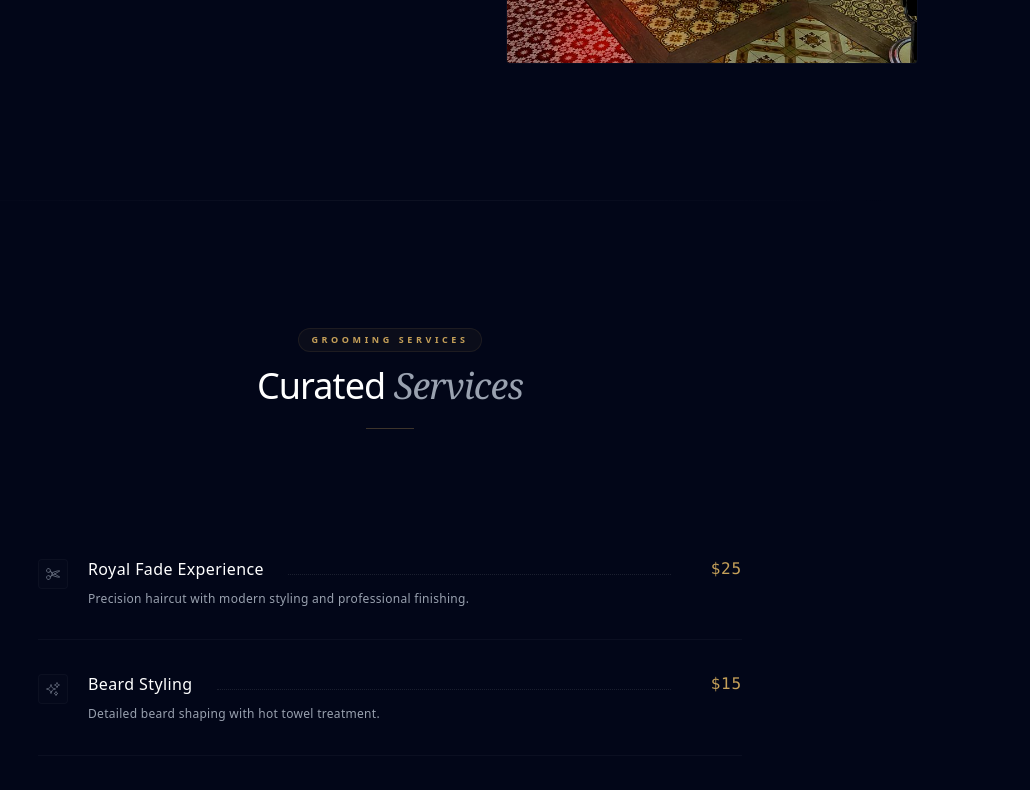
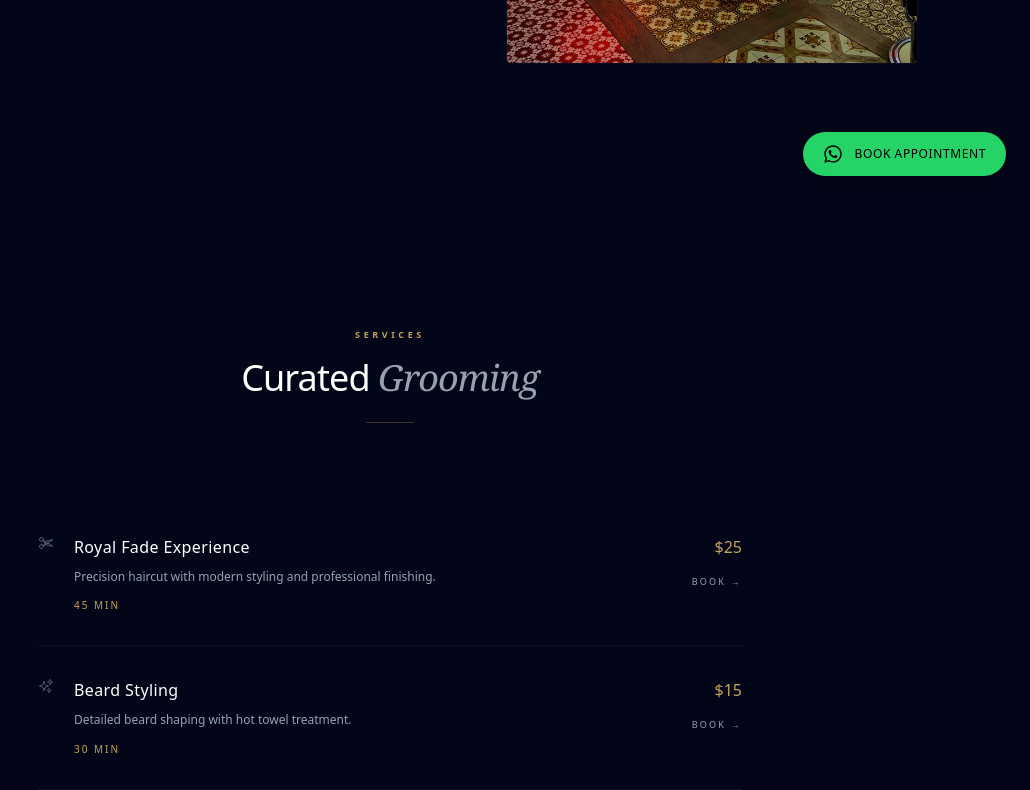
Before and after one commit to AdamAbdallah1/barber-demo, a React (Vite) app: page / in a window 1280 px wide. Shown: the part 600-1390 px from the top of the page, without its empty margins (250-1280 px from the left). Built offline with nearby package versions, Linux system fonts and the light colour scheme.

Commit message:
Adding whatsapp floating button

```diff
--- a/src/App.jsx
+++ b/src/App.jsx
@@ -6,6 +6,7 @@ import Hero from "./components/Hero";
 import Services from "./components/Services";
 import Gallery from "./components/Gallery";
 import About from "./components/About";
+import WhatsAppButton from "./components/WhatsAppButton";
 import Testimonials from "./components/Testimonials";
 import Team from "./components/Team";
 import Location from "./components/Location";
@@ -113,10 +114,7 @@ function App() {
 
       </main>
 
-
-
-
-      <BackToUp />
+      <WhatsAppButton />
 
       <Footer />
 
--- a/src/components/Services.jsx
+++ b/src/components/Services.jsx
@@ -7,35 +7,6 @@ const icons = [
   <SparklesIcon className="w-4 h-4 stroke-[1.25]" />,
   <FireIcon className="w-4 h-4 stroke-[1.25]" />,
 ];
-
-
-const containerVariants = {
-  hidden: {},
-
-  show: {
-    transition: {
-      staggerChildren: 0.1,
-    },
-  },
-};
-
-
-const itemVariants = {
-  hidden: {
-    opacity: 0,
-    y: 20,
-  },
-
-  show: {
-    opacity: 1,
-    y: 0,
-
-    transition: {
-      duration: 0.8,
-      ease: [0.25, 1, 0.5, 1],
-    },
-  },
-};
 
 
 const Services = () => {
@@ -48,29 +19,19 @@ const Services = () => {
     >
 
 
-      <div className="absolute left-1/2 top-0 -translate-x-1/2 w-full max-w-5xl h-[1px] bg-gradient-to-r from-transparent via-white/[0.05] to-transparent" />
-
-
-
       <div className="max-w-3xl mx-auto px-6 lg:px-8">
 
 
-        <div className="flex flex-col items-center text-center mb-24">
+        <div className="flex flex-col items-center text-center mb-20">
 
 
-          <span className="text-[#C5A059] uppercase tracking-[0.4em] text-[9px] font-bold mb-4 bg-[#C5A059]/5 px-3 py-1 rounded-full border border-[#C5A059]/10">
-            Grooming Services
+          <span className="text-[#C5A059] uppercase tracking-[0.4em] text-[9px] font-bold mb-4">
+            Services
           </span>
 
 
-          <h2 className="text-white text-3xl sm:text-4xl font-light tracking-tight leading-none">
-
-            Curated{" "}
-
-            <span className="font-serif italic text-gray-400">
-              Services
-            </span>
-
+          <h2 className="text-white text-3xl sm:text-4xl font-light tracking-tight">
+            Curated <span className="font-serif italic text-gray-400">Grooming</span>
           </h2>
 
 
@@ -82,22 +43,8 @@ const Services = () => {
 
 
 
-        <motion.div
 
-          variants={containerVariants}
-
-          initial="hidden"
-
-          whileInView="show"
-
-          viewport={{
-            once:true,
-            margin:"-80px"
-          }}
-
-          className="space-y-0"
-
-        >
+        <div className="space-y-0">
 
 
           {barberData.services.map((service,index)=>(
@@ -107,62 +54,87 @@ const Services = () => {
 
               key={service.title}
 
-              variants={itemVariants}
+              initial={{
+                opacity:0,
+                y:20
+              }}
 
-              className="group cursor-pointer relative py-8"
+              whileInView={{
+                opacity:1,
+                y:0
+              }}
+
+              transition={{
+                duration:0.7,
+                delay:index * 0.1
+              }}
+
+              viewport={{
+                once:true
+              }}
+
+              className="
+                group
+                relative
+                py-8
+                border-b
+                border-white/[0.05]
+              "
 
             >
 
 
-              <div className="absolute bottom-0 left-0 w-full h-[1px] bg-white/[0.04] group-hover:bg-[#C5A059]/20 transition-colors duration-500" />
+
+              <div className="flex justify-between gap-6">
 
 
-              <div className="absolute bottom-0 left-0 w-0 h-[1px] bg-[#C5A059] group-hover:w-full transition-all duration-700 ease-out" />
+                <div className="flex gap-5">
 
 
-
-
-              <div className="flex items-start justify-between gap-6 relative z-10">
-
-
-                <div className="flex gap-5 items-start w-full">
-
-
-                  <div className="mt-0.5 text-gray-500 group-hover:text-[#C5A059] group-hover:scale-110 transition-all duration-500 p-1.5 bg-white/[0.01] border border-white/[0.03] group-hover:border-[#C5A059]/20 rounded-sm">
-
-                    {icons[index % icons.length]}
-
+                  <div className="
+                    text-gray-500
+                    group-hover:text-[#C5A059]
+                    transition-colors
+                  ">
+                    {icons[index]}
                   </div>
 
 
 
-
-                  <div className="w-full">
+                  <div>
 
 
-                    <div className="flex items-baseline justify-between w-full gap-4">
-
-
-                      <h3 className="text-white text-base font-light tracking-wide group-hover:text-[#C5A059] transition-colors duration-300">
-
-                        {service.title}
-
-                      </h3>
+                    <h3 className="
+                      text-white
+                      text-base
+                      font-light
+                      tracking-wide
+                    ">
+                      {service.title}
+                    </h3>
 
 
 
-                      <div className="flex-grow border-b border-dotted border-white/[0.1] mx-2" />
+                    <p className="
+                      text-gray-400
+                      text-xs
+                      mt-2
+                      leading-relaxed
+                      max-w-md
+                    ">
+                      {service.description}
+                    </p>
 
 
 
-                    </div>
-
-
-
-                    <p className="text-gray-400 text-xs font-light mt-2 max-w-xl leading-relaxed tracking-wide">
-
-                      {service.description}
-
+                    <p className="
+                      text-[#C5A059]
+                      text-[10px]
+                      uppercase
+                      tracking-[0.2em]
+                      mt-3
+                    ">
+                      {service.duration}
                     </p>
 
 
@@ -174,12 +146,44 @@ const Services = () => {
 
 
 
-                <div className="text-[#C5A059] text-base font-medium tracking-wider pl-2 font-mono">
 
-                  {service.price}
+                <div className="flex flex-col items-end gap-4">
+
+
+                  <span className="
+                    text-[#C5A059]
+                    font-medium
+                  ">
+                    {service.price}
+                  </span>
+
+
+
+
+                  <a
+
+                    href={`${barberData.whatsapp}&text=Hi, I would like to book ${service.title}`}
+
+                    target="_blank"
+
+                    rel="noopener noreferrer"
+
+                    className="
+                      text-[9px]
+                      uppercase
+                      tracking-[0.25em]
+                      text-gray-400
+                      hover:text-[#C5A059]
+                      transition-colors
+                    "
+
+                  >
+                    Book →
+                  </a>
+
+
 
                 </div>
-
 
 
               </div>
@@ -191,34 +195,7 @@ const Services = () => {
           ))}
 
 
-        </motion.div>
-
-
-
-
-
-        <div className="mt-20 text-center">
-
-
-          <a
-
-            href={barberData.whatsapp}
-
-            target="_blank"
-
-            rel="noopener noreferrer"
-
-            className="text-[9px] text-gray-400 uppercase tracking-[0.3em] border-b border-white/[0.08] pb-2 hover:text-[#C5A059] hover:border-[#C5A059] transition-all duration-300 inline-block"
-
-          >
-
-            Book Your Session
-
-          </a>
-
-
         </div>
-
 
 
       </div>
@@ -227,6 +204,7 @@ const Services = () => {
     </section>
 
   );
+
 };
 
 
--- /dev/null
+++ b/src/components/WhatsAppButton.jsx
@@ -0,0 +1,38 @@
+import { FaWhatsapp } from "react-icons/fa";
+import barberData from "../data/barberData";
+
+const WhatsAppButton = () => {
+  return (
+    <a
+      href={barberData.whatsapp}
+      target="_blank"
+      rel="noopener noreferrer"
+      className="
+        fixed
+        bottom-6
+        right-6
+        z-50
+        flex
+        items-center
+        gap-3
+        bg-[#25D366]
+        text-black
+        px-5
+        py-3
+        rounded-full
+        text-xs
+        font-medium
+        uppercase
+        tracking-wider
+        shadow-xl
+        hover:scale-105
+        transition-transform
+      "
+    >
+      <FaWhatsapp className="w-5 h-5" />
+      Book Appointment
+    </a>
+  );
+};
+
+export default WhatsAppButton;
--- a/src/data/barberData.js
+++ b/src/data/barberData.js
@@ -9,6 +9,13 @@ import cut1 from "../assets/gallery/barber1.jpg";
 import cut2 from "../assets/gallery/barber2.jpg";
 import cut3 from "../assets/gallery/barber3.jpg";
 import cut4 from "../assets/gallery/barber4.jpg";
+
+import insta1 from "../assets/gallery/barber1.jpg";
+import insta2 from "../assets/gallery/barber2.jpg";
+import insta3 from "../assets/gallery/barber3.jpg";
+import insta4 from "../assets/gallery/barber4.jpg";
+import insta5 from "../assets/gallery/barber5.jpg";
+import insta6 from "../assets/gallery/barber6.jpg";
 
 
 const barberData = {
@@ -90,6 +97,14 @@ const barberData = {
       cut3,
       cut4,
     ],
+    instagram:[
+        insta1,
+        insta2,
+        insta3,
+        insta4,
+        insta5,
+        insta6,
+    ],
   },
 
 
@@ -97,6 +112,7 @@ const barberData = {
   {
     title: "Royal Fade Experience",
     price: "$25",
+    duration: "45 min",
     description:
       "Precision haircut with modern styling and professional finishing.",
   },
@@ -104,6 +120,7 @@ const barberData = {
   {
     title: "Beard Styling",
     price: "$15",
+    duration: "30 min",
     description:
       "Detailed beard shaping with hot towel treatment.",
   },
@@ -111,6 +128,7 @@ const barberData = {
   {
     title: "VIP Grooming",
     price: "$45",
+    duration: "90 min",
     description:
       "Complete grooming experience including haircut, beard styling, and treatment.",
   },
```
Also changed, not shown: src/components/InstagramShowcase.jsx (added, +158 -0 lines). Lines whose indentation alone changed are shown as unchanged.
